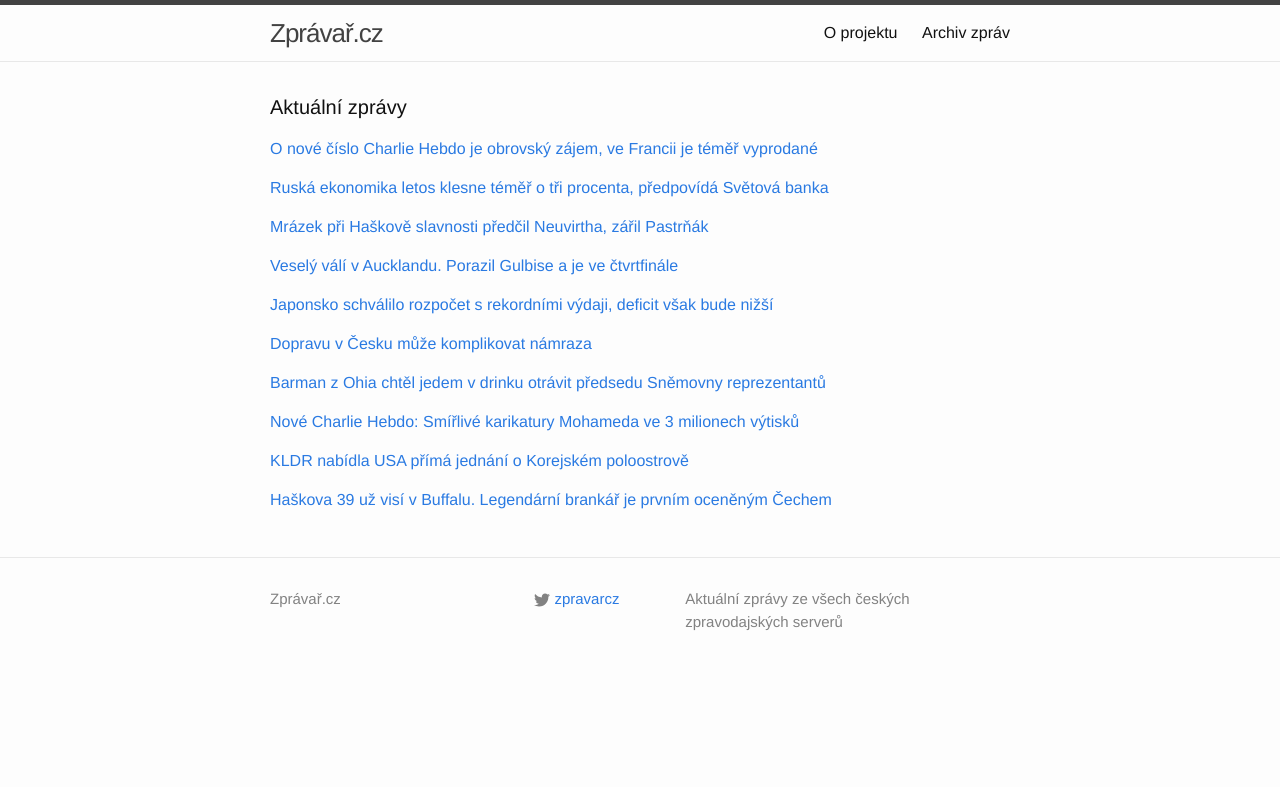
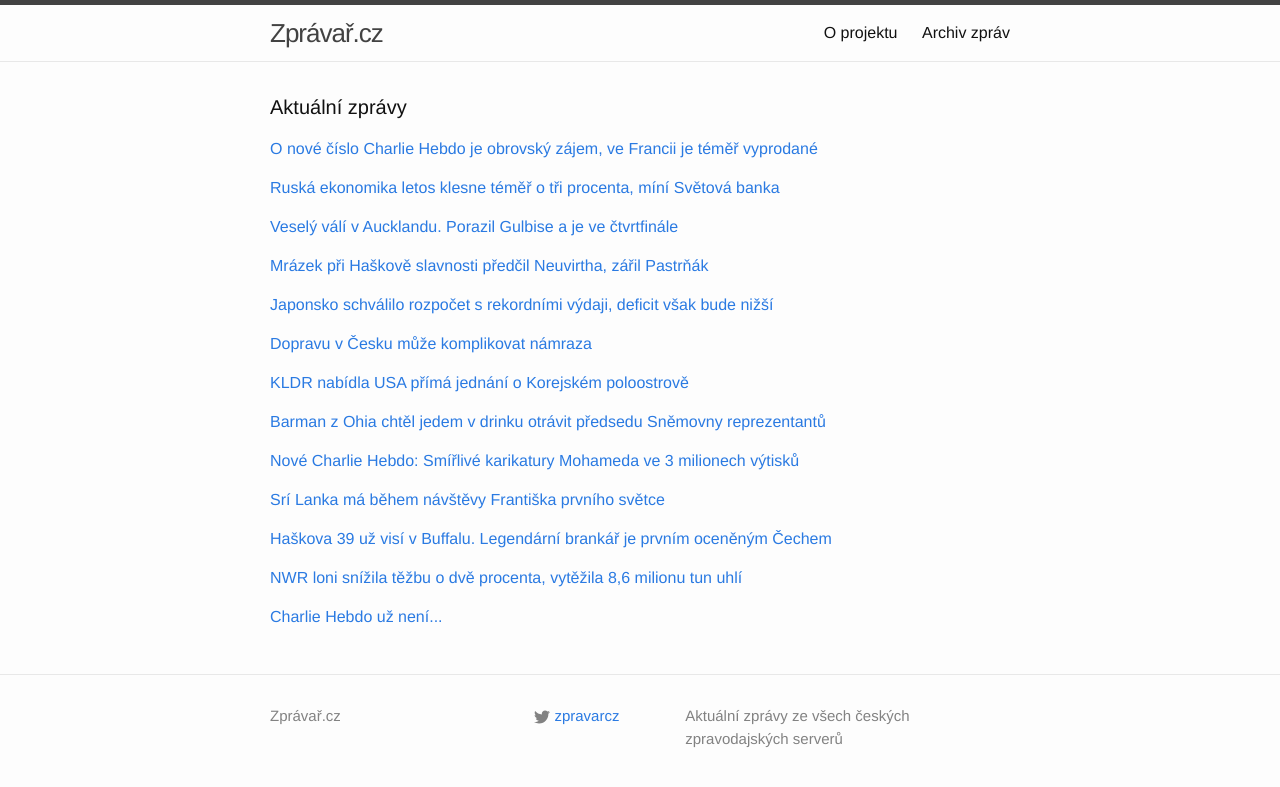
Before and after one commit to adliska/zpravar, a Jekyll site: the page built from index.html, in a window 1280 px wide. Shown: the top 787 px of the page. Built offline with Jekyll 4.4.1, drawn with Linux system fonts in a browser that asks for light colours.

Commit message:
zpravar news update

```diff
--- a/index.html
+++ b/index.html
@@ -19,9 +19,10 @@ layout: default
 <li><a href=http://www.novinky.cz/zahranicni/evropa/358689-vyslo-nove-cislo-charlie-hebdo.html>Vyšlo nové číslo Charlie Hebdo - www.novinky.cz</a></li>
 <li><a href=http://strategie.e15.cz/zpravy/nove-cislo-charlie-hebdo-miri-na-stanky-opet-s-mohamedem-na-obalce-1153066>Nové číslo Charlie Hebdo míří na stánky. Opět s Mohamedem na obálce - strategie.e15.cz</a></li>
 </ul>
-</div><p><a href="javascript:;" onclick="toggle_visibility('zpravy1')">Ruská ekonomika letos klesne téměř o tři procenta, předpovídá Světová banka</a></p>
+</div><p><a href="javascript:;" onclick="toggle_visibility('zpravy1')">Ruská ekonomika letos klesne téměř o tři procenta, míní Světová banka</a></p>
 <div id="zpravy1" style="display:none">
 <ul>
+<li><a href=http://www.denik.cz/ekonomika/ruska-ekonomika-letos-klesne-temer-o-tri-procenta-tvrdi-svetova-banka-20150114.html>Ruská ekonomika letos klesne téměř o tři procenta, míní Světová banka - www.denik.cz</a></li>
 <li><a href=http://www.novinky.cz/ekonomika/358696-ruska-ekonomika-letos-klesne-temer-o-tri-procenta-predpovida-svetova-banka.html>Ruská ekonomika letos klesne téměř o tři procenta, předpovídá Světová banka - www.novinky.cz</a></li>
 <li><a href=http://byznys.ihned.cz/c1-63379030-ruska-ekonomika-podle-svetove-banky-letos-klesne-temer-o-tri-procenta>Ruská ekonomika podle Světové banky letos klesne téměř o tři procenta - byznys.ihned.cz</a></li>
 <li><a href=http://www.ceskatelevize.cz/ct24/ekonomika/298140-ruska-ekonomika-klesne-vic-nez-se-cekalo-skoro-o-tri-procenta/>Ruska ekonomika klesne víc, než se čekalo. Skoro o tři procenta - www.ceskatelevize.cz</a></li>
@@ -29,8 +30,18 @@ layout: default
 <li><a href=http://zpravy.aktualne.cz/ekonomika/svetova-banka-ruska-ekonomika-klesne-temer-o-tri-procenta/r~2b78420e9bbc11e4aff10025900fea04/>Světová banka: Ruská ekonomika klesne téměř o tři procenta - zpravy.aktualne.cz</a></li>
 <li><a href=http://www.financninoviny.cz/zpravodajstvi/zpravy/svetova-banka-ruska-ekonomika-letos-klesne-temer-o-tri-procenta/1168613>Světová banka: Ruská ekonomika letos klesne téměř o tři procenta - www.financninoviny.cz</a></li>
 </ul>
-</div><p><a href="javascript:;" onclick="toggle_visibility('zpravy2')">Mrázek při Haškově slavnosti předčil Neuvirtha, zářil Pastrňák</a></p>
+</div><p><a href="javascript:;" onclick="toggle_visibility('zpravy2')">Veselý válí v Aucklandu. Porazil Gulbise a je ve čtvrtfinále</a></p>
 <div id="zpravy2" style="display:none">
+<ul>
+<li><a href=http://sport.aktualne.cz/vesely-vali-v-aucklandu-porazil-gulbise-a-je-ve-ctvrtfinale/r~4518f3929bc711e4833a0025900fea04/>Veselý válí v Aucklandu. Porazil Gulbise a je ve čtvrtfinále - sport.aktualne.cz</a></li>
+<li><a href=http://www.sportovninoviny.cz/zpravy/pliskova-je-v-sydney-v-semifinale-vesely-porazil-gulbise/1168609>Plíšková je v Sydney v semifinále, Veselý porazil Gulbise - www.sportovninoviny.cz</a></li>
+<li><a href=http://www.denik.cz/tenis/generalka-na-australian-open-pliskova-si-zajistila-bitvu-o-finale-20150114.html>Generálka na Australian Open: Plíšková si zajistila bitvu o finále - www.denik.cz</a></li>
+<li><a href=http://sport.aktualne.cz/tenistka-pliskova-prosla-v-sydney-do-semifinale/r~f852a5349bbd11e4b6d20025900fea04/>Tenistka Plíšková prošla v Sydney do semifinále - sport.aktualne.cz</a></li>
+<li><a href=http://www.sportovninoviny.cz/zpravy/tenistka-pliskova-prosla-v-sydney-do-semifinale/1168609>Tenistka Plíšková prošla v Sydney do semifinále - www.sportovninoviny.cz</a></li>
+<li><a href=http://sport.idnes.cz/turnaje-tenis-sydney-hobart-auckland-dwp-/tenis.aspx?c=A150114_074811_tenis_ten>Karolína Plíšková přehrála Suárezovou, v Sydney prošla do semifinále - sport.idnes.cz</a></li>
+</ul>
+</div><p><a href="javascript:;" onclick="toggle_visibility('zpravy3')">Mrázek při Haškově slavnosti předčil Neuvirtha, zářil Pastrňák</a></p>
+<div id="zpravy3" style="display:none">
 <ul>
 <li><a href=http://www.sportovninoviny.cz/zpravy/mrazek-pri-haskove-slavnosti-predcil-neuvirtha-zaril-pastrnak/1168606>Mrázek při Haškově slavnosti předčil Neuvirtha, zářil Pastrňák - www.sportovninoviny.cz</a></li>
 <li><a href=http://www.tyden.cz/rubriky/sport/hokej/nhl/mrazek-pri-haskove-slavnosti-predcil-neuvirtha-zaril-i-pastrnak_330028.html>Mrázek při Haškově slavnosti předčil Neuvirtha. Zářil i Pastrňák - www.tyden.cz</a></li>
@@ -38,16 +49,6 @@ layout: default
 <li><a href=http://www.tyden.cz/rubriky/sport/hokej/nhl/mrazek-pri-haskove-slavnosti-predcil-neuvirtha_330028.html>Mrázek při Haškově slavnosti předčil Neuvirtha - www.tyden.cz</a></li>
 <li><a href=http://www.sportovninoviny.cz/zpravy/mrazek-pri-haskove-slavnosti-predcil-neuvirtha/1168606>Mrázek při Haškově slavnosti předčil Neuvirtha - www.sportovninoviny.cz</a></li>
 <li><a href=http://hokej.idnes.cz/v-souboji-ceskych-golmanu-zvitezil-mrazek-fjt-/nhl.aspx?c=A150114_065947_nhl_Mkr>V souboji českých gólmanů zvítězil Mrázek, Pastrňák dal znova dva góly - hokej.idnes.cz</a></li>
-</ul>
-</div><p><a href="javascript:;" onclick="toggle_visibility('zpravy3')">Veselý válí v Aucklandu. Porazil Gulbise a je ve čtvrtfinále</a></p>
-<div id="zpravy3" style="display:none">
-<ul>
-<li><a href=http://sport.aktualne.cz/vesely-vali-v-aucklandu-porazil-gulbise-a-je-ve-ctvrtfinale/r~4518f3929bc711e4833a0025900fea04/>Veselý válí v Aucklandu. Porazil Gulbise a je ve čtvrtfinále - sport.aktualne.cz</a></li>
-<li><a href=http://www.sportovninoviny.cz/zpravy/pliskova-je-v-sydney-v-semifinale-vesely-porazil-gulbise/1168609>Plíšková je v Sydney v semifinále, Veselý porazil Gulbise - www.sportovninoviny.cz</a></li>
-<li><a href=http://www.denik.cz/tenis/generalka-na-australian-open-pliskova-si-zajistila-bitvu-o-finale-20150114.html>Generálka na Australian Open: Plíšková si zajistila bitvu o finále - www.denik.cz</a></li>
-<li><a href=http://sport.aktualne.cz/tenistka-pliskova-prosla-v-sydney-do-semifinale/r~f852a5349bbd11e4b6d20025900fea04/>Tenistka Plíšková prošla v Sydney do semifinále - sport.aktualne.cz</a></li>
-<li><a href=http://www.sportovninoviny.cz/zpravy/tenistka-pliskova-prosla-v-sydney-do-semifinale/1168609>Tenistka Plíšková prošla v Sydney do semifinále - www.sportovninoviny.cz</a></li>
-<li><a href=http://sport.idnes.cz/turnaje-tenis-sydney-hobart-auckland-dwp-/tenis.aspx?c=A150114_074811_tenis_ten>Karolína Plíšková přehrála Suárezovou, v Sydney prošla do semifinále - sport.idnes.cz</a></li>
 </ul>
 </div><p><a href="javascript:;" onclick="toggle_visibility('zpravy4')">Japonsko schválilo rozpočet s rekordními výdaji, deficit však bude nižší</a></p>
 <div id="zpravy4" style="display:none">
@@ -67,35 +68,56 @@ layout: default
 <li><a href=http://www.ceskenoviny.cz/zpravy/zpravy/silnice-vy-vyssich-polohach-sjizdne-se-zvysenou-opatrnosti/1168590>Silnice vy vyšších polohách sjízdné se zvýšenou opatrností  - www.ceskenoviny.cz</a></li>
 <li><a href=http://www.novinky.cz/domaci/358687-na-zlinsku-hrozi-namraza.html>Na Zlínsku hrozí námraza - www.novinky.cz</a></li>
 </ul>
-</div><p><a href="javascript:;" onclick="toggle_visibility('zpravy6')">Barman z Ohia chtěl jedem v drinku otrávit předsedu Sněmovny reprezentantů</a></p>
+</div><p><a href="javascript:;" onclick="toggle_visibility('zpravy6')">KLDR nabídla USA přímá jednání o Korejském poloostrově</a></p>
 <div id="zpravy6" style="display:none">
+<ul>
+<li><a href=http://zpravy.e15.cz/zahranicni/politika/kldr-nabidla-usa-prima-jednani-o-korejskem-poloostrove-1153079>KLDR nabídla USA přímá jednání o Korejském poloostrově - zpravy.e15.cz</a></li>
+<li><a href=http://www.tyden.cz/rubriky/zahranici/asie-a-oceanie/kldr-nabidla-usa-prima-jednani-o-korejskem-poloostrove_330024.html>KLDR nabídla USA přímá jednání o Korejském poloostrově - www.tyden.cz</a></li>
+<li><a href=http://zpravy.aktualne.cz/zahranici/kldr-nabidla-usa-prima-jednani-o-korejskem-poloostrove/r~f9f90bd89bab11e4ba57002590604f2e/>KLDR nabídla USA přímá jednání o Korejském poloostrově - zpravy.aktualne.cz</a></li>
+<li><a href=http://www.ceskenoviny.cz/zpravy/zpravy/kldr-nabidla-usa-prima-jednani-o-korejskem-poloostrove/1168567>KLDR nabídla USA přímá jednání o Korejském poloostrově - www.ceskenoviny.cz</a></li>
+</ul>
+</div><p><a href="javascript:;" onclick="toggle_visibility('zpravy7')">Barman z Ohia chtěl jedem v drinku otrávit předsedu Sněmovny reprezentantů</a></p>
+<div id="zpravy7" style="display:none">
 <ul>
 <li><a href=http://zahranicni.ihned.cz/c1-63378960-barman-z-ohia-chtel-jedem-v-drinku-otravit-predsedu-snemovny-reprezentantu>Barman z Ohia chtěl jedem v drinku otrávit předsedu Sněmovny reprezentantů - zahranicni.ihned.cz</a></li>
 <li><a href=http://www.tyden.cz/rubriky/zahranici/amerika/barman-obvinen-z-pripravy-vrazdy-vysoke-sajby-usa_330026.html>Barman obviněn z přípravy vraždy vysoké \"šajby\" USA - www.tyden.cz</a></li>
 <li><a href=http://zpravy.idnes.cz/v-usa-obvinen-muz-kterz-chtel-zabit-sefa-snemovny-reprezentantu-pxs-/zahranicni.aspx?c=A150114_064027_zahranicni_jj>Barmana z Ohia obvinili z přípravy vraždy šéfa Sněmovny reprezentantů - zpravy.idnes.cz</a></li>
 <li><a href=http://zpravy.aktualne.cz/zahranici/barman-podle-policie-planoval-vrazdu-sefa-snemovny-boehnera/r~729be0b89bae11e4aff10025900fea04/>Barman podle policie plánoval vraždu šéfa sněmovny Boehnera - zpravy.aktualne.cz</a></li>
 </ul>
-</div><p><a href="javascript:;" onclick="toggle_visibility('zpravy7')">Nové Charlie Hebdo: Smířlivé karikatury Mohameda ve 3 milionech výtisků</a></p>
-<div id="zpravy7" style="display:none">
+</div><p><a href="javascript:;" onclick="toggle_visibility('zpravy8')">Nové Charlie Hebdo: Smířlivé karikatury Mohameda ve 3 milionech výtisků</a></p>
+<div id="zpravy8" style="display:none">
 <ul>
 <li><a href=http://www.ceskatelevize.cz/ct24/svet/298106-nove-charlie-hebdo-smirlive-karikatury-mohameda-ve-3-milionech-vytisku/>Nové Charlie Hebdo: Smířlivé karikatury Mohameda ve 3 milionech výtisků - www.ceskatelevize.cz</a></li>
 <li><a href=http://www.ceskatelevize.cz/ct24/svet/298106-nove-charlie-hebdo-vtipkuje-o-extremistech-dekuje-i-naznacuje-obezretnost/>Nové Charlie Hebdo: Vtipkuje o extremistech, děkuje i naznačuje obezřetnost - www.ceskatelevize.cz</a></li>
 <li><a href=http://www.ceskatelevize.cz/ct24/svet/298106-nove-charlie-hebdo-vtipkuje-o-extremistech-dekuje-za-podporu-i-priznava-obezretnost/>Nové Charlie Hebdo: Vtipkuje o extremistech, děkuje za podporu i přiznává obezřetnost - www.ceskatelevize.cz</a></li>
 <li><a href=http://www.ceskatelevize.cz/ct24/svet/298106-tyden-po-utocich-charlie-hebdo-znovu-na-pultech/>Týden po útocích Charlie Hebdo znovu na pultech - www.ceskatelevize.cz</a></li>
 </ul>
-</div><p><a href="javascript:;" onclick="toggle_visibility('zpravy8')">KLDR nabídla USA přímá jednání o Korejském poloostrově</a></p>
-<div id="zpravy8" style="display:none">
+</div><p><a href="javascript:;" onclick="toggle_visibility('zpravy9')">Srí Lanka má během návštěvy Františka prvního světce</a></p>
+<div id="zpravy9" style="display:none">
 <ul>
-<li><a href=http://zpravy.e15.cz/zahranicni/politika/kldr-nabidla-usa-prima-jednani-o-korejskem-poloostrove-1153079>KLDR nabídla USA přímá jednání o Korejském poloostrově - zpravy.e15.cz</a></li>
-<li><a href=http://www.tyden.cz/rubriky/zahranici/asie-a-oceanie/kldr-nabidla-usa-prima-jednani-o-korejskem-poloostrove_330024.html>KLDR nabídla USA přímá jednání o Korejském poloostrově - www.tyden.cz</a></li>
-<li><a href=http://zpravy.aktualne.cz/zahranici/kldr-nabidla-usa-prima-jednani-o-korejskem-poloostrove/r~f9f90bd89bab11e4ba57002590604f2e/>KLDR nabídla USA přímá jednání o Korejském poloostrově - zpravy.aktualne.cz</a></li>
-<li><a href=http://www.ceskenoviny.cz/zpravy/zpravy/kldr-nabidla-usa-prima-jednani-o-korejskem-poloostrove/1168567>KLDR nabídla USA přímá jednání o Korejském poloostrově - www.ceskenoviny.cz</a></li>
+<li><a href=http://www.ceskatelevize.cz/ct24/svet/298146-sri-lanka-ma-behem-navstevy-frantiska-prvniho-svetce/>Srí Lanka má během návštěvy Františka prvního světce - www.ceskatelevize.cz</a></li>
+<li><a href=http://zpravy.aktualne.cz/zahranici/papez-frantisek-dal-sri-lance-prvniho-katolickeho-svateho/r~052207209bb211e490f70025900fea04/>Papež František dal Srí Lance prvního katolického svatého - zpravy.aktualne.cz</a></li>
+<li><a href=http://www.ceskenoviny.cz/zpravy/zpravy/papez-frantisek-dal-sri-lance-prvniho-katolickeho-svateho/1168592>Papež František dal Srí Lance prvního katolického svatého - www.ceskenoviny.cz</a></li>
 </ul>
-</div><p><a href="javascript:;" onclick="toggle_visibility('zpravy9')">Haškova 39 už visí v Buffalu. Legendární brankář je prvním oceněným Čechem</a></p>
-<div id="zpravy9" style="display:none">
+</div><p><a href="javascript:;" onclick="toggle_visibility('zpravy10')">Haškova 39 už visí v Buffalu. Legendární brankář je prvním oceněným Čechem</a></p>
+<div id="zpravy10" style="display:none">
 <ul>
 <li><a href=http://hokej.idnes.cz/dominik-hasek-cislo-39-buffalo-ceremonie-d9r-/nhl.aspx?c=A150114_073251_nhl_ten>Haškova 39 už visí v Buffalu. Legendární brankář je prvním oceněným Čechem - hokej.idnes.cz</a></li>
 <li><a href=http://www.sportovninoviny.cz/zpravy/buffalo-slavnostne-vyradilo-haskovo-cislo-39/1168568>Buffalo slavnostně vyřadilo Haškovo číslo 39 - www.sportovninoviny.cz</a></li>
 <li><a href=http://sport.aktualne.cz/cislo-39-uz-nikdo-mit-nebude-haskuv-dres-visi-pod-stropem/r~ce8811349baf11e4833a0025900fea04/>Číslo 39 už nikdo mít nebude. Buffalo vyřadilo Haškův dres - sport.aktualne.cz</a></li>
 </ul>
+</div><p><a href="javascript:;" onclick="toggle_visibility('zpravy11')">NWR loni snížila těžbu o dvě procenta, vytěžila 8,6 milionu tun uhlí</a></p>
+<div id="zpravy11" style="display:none">
+<ul>
+<li><a href=http://byznys.ihned.cz/c1-63379160-nwr-loni-snizila-tezbu-o-dve-procenta-vytezila-8-6-milionu-tun-uhli>NWR loni snížila těžbu o dvě procenta, vytěžila 8,6 milionu tun uhlí - byznys.ihned.cz</a></li>
+<li><a href=http://zpravy.e15.cz/byznys/prumysl-a-energetika/nwr-vytezila-mene-uhli-nez-planovala-1153107>NWR vytěžila méně uhlí, než plánovala - zpravy.e15.cz</a></li>
+<li><a href=http://www.denik.cz/ekonomika/nwr-loni-snizila-tezbu-o-dve-procenta-na-8-6-milionu-tun-uhli-20150114.html>NWR loni snížila těžbu o dvě procenta na 8,6 milionu tun uhlí - www.denik.cz</a></li>
+</ul>
+</div><p><a href="javascript:;" onclick="toggle_visibility('zpravy12')">Charlie Hebdo už není...</a></p>
+<div id="zpravy12" style="display:none">
+<ul>
+<li><a href=http://www.ceskatelevize.cz/ct24/svet/298142-charlie-hebdo-uz-neni/>Charlie Hebdo už není... - www.ceskatelevize.cz</a></li>
+<li><a href=http://www.ceskatelevize.cz/ct24/svet/298142-je-suis-charlie-novy-charlie-ale-neni-vyprodano/>Je suis Charlie. Nový Charlie ale není, vyprodáno - www.ceskatelevize.cz</a></li>
+<li><a href=http://www.ceskatelevize.cz/ct24/svet/298142-je-suis-charlie-nove-charlie-ale-neni-vyprodano/>Je suis Charlie. Nové Charlie ale není, vyprodáno - www.ceskatelevize.cz</a></li>
+</ul>
 </div></div>
```
